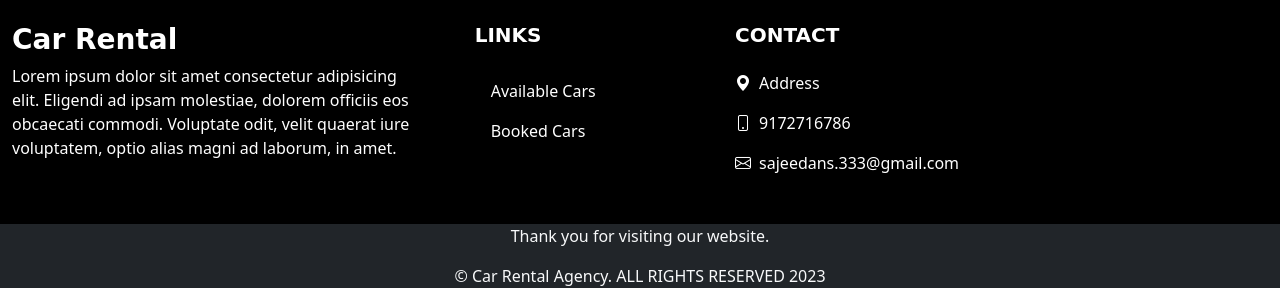
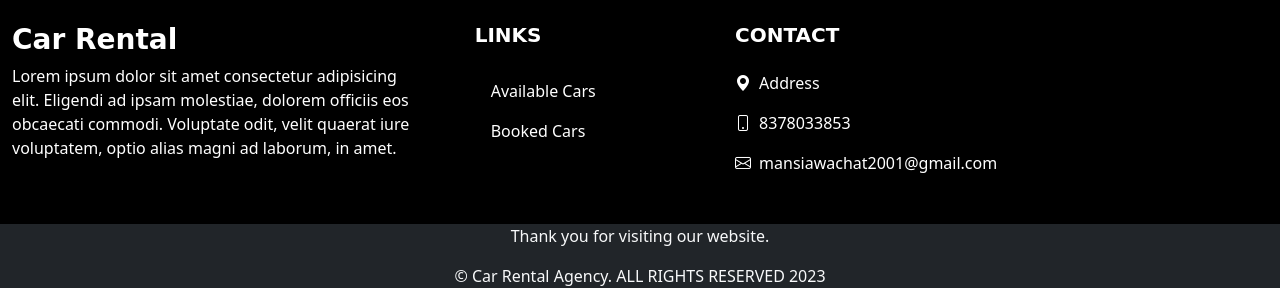
Before and after one commit to mansiawachat/Car-Rental-Agency, a PHP site: page /agency_files/booked.php in a window 1280 px wide. Shown: the part 283-590 px from the top of the page. Run offline with PHP 8.4, Linux system fonts and the light colour scheme; a user stored in the database is signed in; data comes from the database, SQL or seed files in the repository; a stand-in replaces the project's code that opens the database connection; some libraries are stand-ins or nearby versions.

Commit message:
Update footer.php

```diff
--- a/agency_files/footer.php
+++ b/agency_files/footer.php
@@ -34,10 +34,10 @@
                                 <p><i class="bi bi-geo-alt-fill pe-2 text-end"></i>Address</p>
                             </li>
                             <li>
-                                <p><i class="bi bi-phone pe-2 text-end"></i>9172716786</p>
+                                <p><i class="bi bi-phone pe-2 text-end"></i>8378033853</p>
                             </li>
                             <li>
-                                <p><i class="bi bi-envelope pe-2 mb-0 text-end"></i>sajeedans.333@gmail.com</p>
+                                <p><i class="bi bi-envelope pe-2 mb-0 text-end"></i>mansiawachat2001@gmail.com</p>
                             </li>
                         </ul>
                     </div>
```
